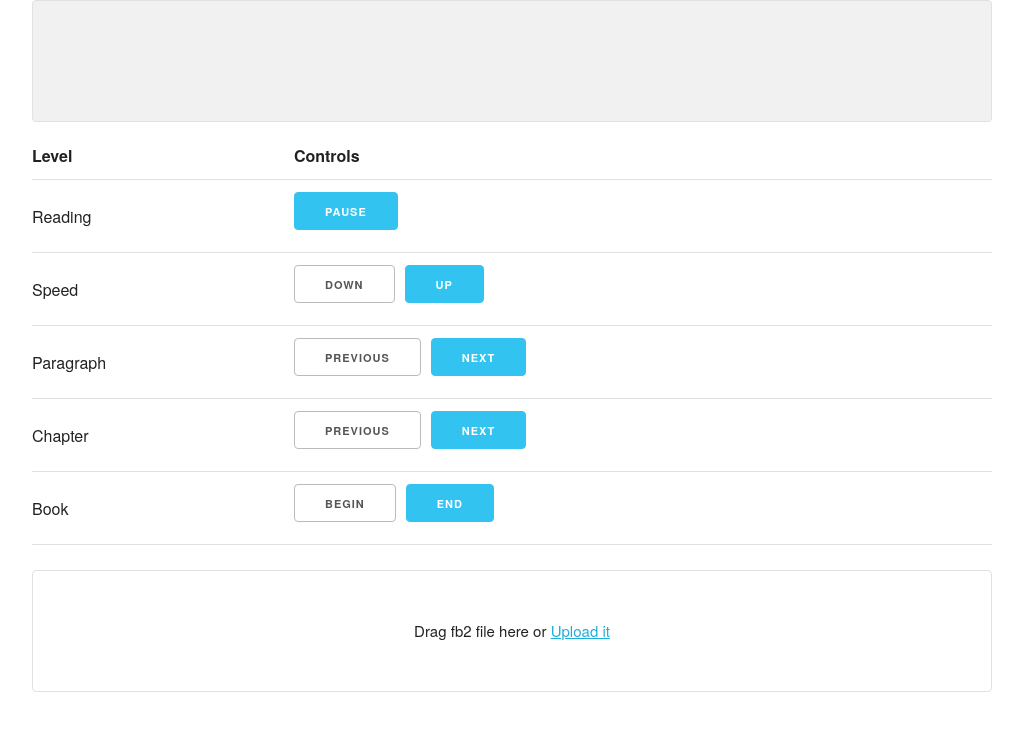
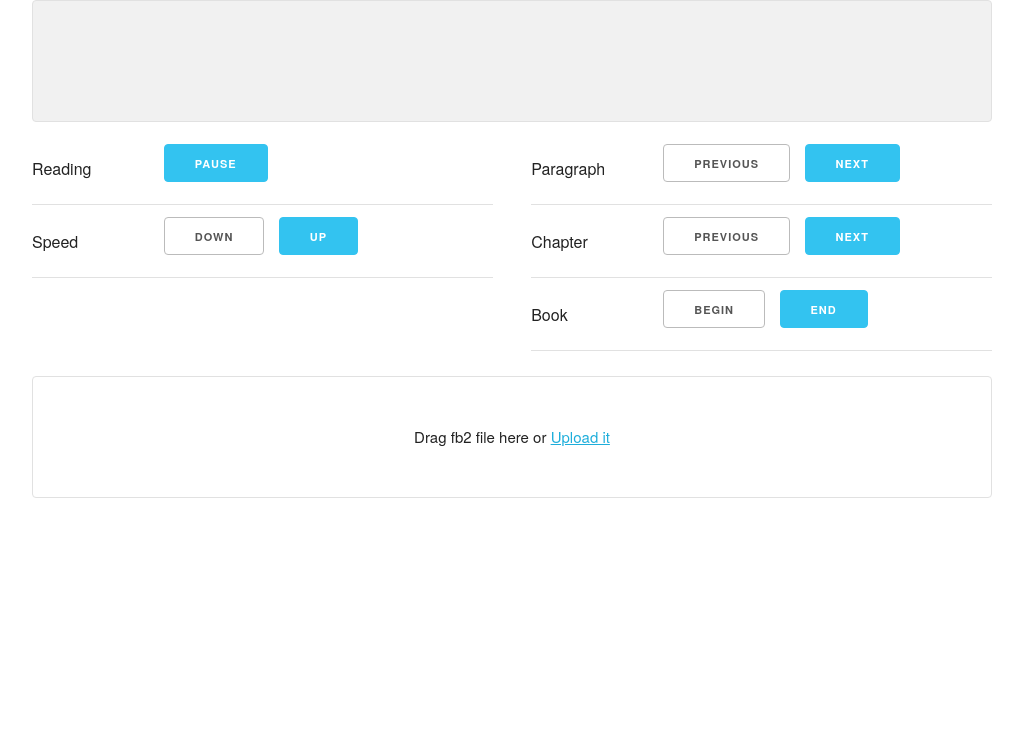
Before and after one commit to eapyl/fb2reader, a Jekyll site: the page index.html, which Jekyll copies as it is, in a window 1280 px wide. Shown: the top 731 px of the page, without its empty margins (128-1151 px from the left). Built offline with Jekyll 4.4.1, drawn with Linux system fonts in a browser that asks for light colours.

Commit message:
Splitted table with controls

```diff
--- a/index.html
+++ b/index.html
@@ -1,4 +1,5 @@
 <html>
+
 <head>
     <link rel="stylesheet" href="normalize.css">
     <link rel="stylesheet" href="skeleton.css">
@@ -8,29 +9,29 @@
         }
 
         .marquee {
-            color:black;
+            color: black;
             background: #F1F1F1;
             border: 1px solid #E1E1E1;
             border-radius: 4px;
-            height:120px;
+            height: 120px;
             margin: auto;
-            line-height:120px;
-            overflow:hidden;
-            position:relative;
+            line-height: 120px;
+            overflow: hidden;
+            position: relative;
             margin-bottom: 1rem;
         }
 
         .text {
-            position:absolute;
-            top:0;
+            position: absolute;
+            top: 0;
             font-size: 3.2rem;
             white-space: nowrap;
-            height:120px;
+            height: 120px;
             -moz-user-select: none;
             -webkit-user-select: none;
-            -ms-user-select:none;
-            user-select:none;
-            -o-user-select:none;
+            -ms-user-select: none;
+            user-select: none;
+            -o-user-select: none;
         }
 
         #drop-zone {
@@ -49,6 +50,7 @@
     <meta name="keywords" content="fb2, reader, javascript">
     <meta name="description" content="Allows to read fb2 books without any additional stuff.">
 </head>
+
 <body>
     <div class="container">
         <div class="row">
@@ -57,41 +59,63 @@
             <div class="marquee">
                 <div class="text" unselectable="on" onselectstart="return false;" onmousedown="return false;"></div>
             </div>
+            <div class="row">
+                <div class="one-half column">
                     <table class="u-full-width">
-                    <thead>
-                        <tr>
-                            <th>Level</th>
-                            <th>Controls</th>
-                        </tr>
-                    </thead>
                         <tbody>
                             <tr>
                                 <td>Reading</td>
-                            <td><button class="button-primary" id="pause">Pause</button></td>
+                                <td>
+                                    <button class="button-primary" id="pause">Pause</button>
+                                </td>
                             </tr>
                             <tr>
                                 <td>Speed</td>
-                            <td><button id="speed-down">Down</button><button class="button-primary" id="speed-up">Up</button></td>
+                                <td>
+                                    <button id="speed-down">Down</button>
+                                    <button class="button-primary" id="speed-up">Up</button>
+                                </td>
                             </tr>
+                        </tbody>
+                    </table>
+                </div>
+                <div class="one-half column">
+                    <table class="u-full-width">
+                        <tbody>
                             <tr>
                                 <td>Paragraph</td>
-                            <td><button id="prev-paragraph">Previous</button><button class="button-primary" id="next-paragraph">Next</button></td>
+                                <td>
+                                    <button id="prev-paragraph">Previous</button>
+                                    <button class="button-primary" id="next-paragraph">Next</button>
+                                </td>
                             </tr>
                             <tr>
                                 <td>Chapter</td>
-                            <td><button id="prev-chapter">Previous</button><button class="button-primary" id="next-chapter">Next</button></td>
+                                <td>
+                                    <button id="prev-chapter">Previous</button>
+                                    <button class="button-primary" id="next-chapter">Next</button>
+                                </td>
                             </tr>
                             <tr>
                                 <td>Book</td>
-                            <td><button id="to-begin">Begin</button><button class="button-primary" id="to-end">End</button></td>
+                                <td>
+                                    <button id="to-begin">Begin</button>
+                                    <button class="button-primary" id="to-end">End</button>
+                                </td>
                             </tr>
                         </tbody>
                     </table>
-                <div id="drop-zone">Drag fb2 file here or <a href="" onclick="document.getElementById('upload').click(); return false">Upload it</a></div>
+                </div>
+            </div>
+
+            <div id="drop-zone">Drag fb2 file here or
+                <a href="" onclick="document.getElementById('upload').click(); return false">Upload it</a>
+            </div>
             <input type="file" id="upload" name="upload" style="visibility: hidden; width: 1px; height: 1px" multiple />
         </div>
     </div>
     <script src="popmotion.global.min.js"></script>
     <script src="index.js"></script>
 </body>
+
 </html>
```
Lines whose indentation alone changed are shown as unchanged.
